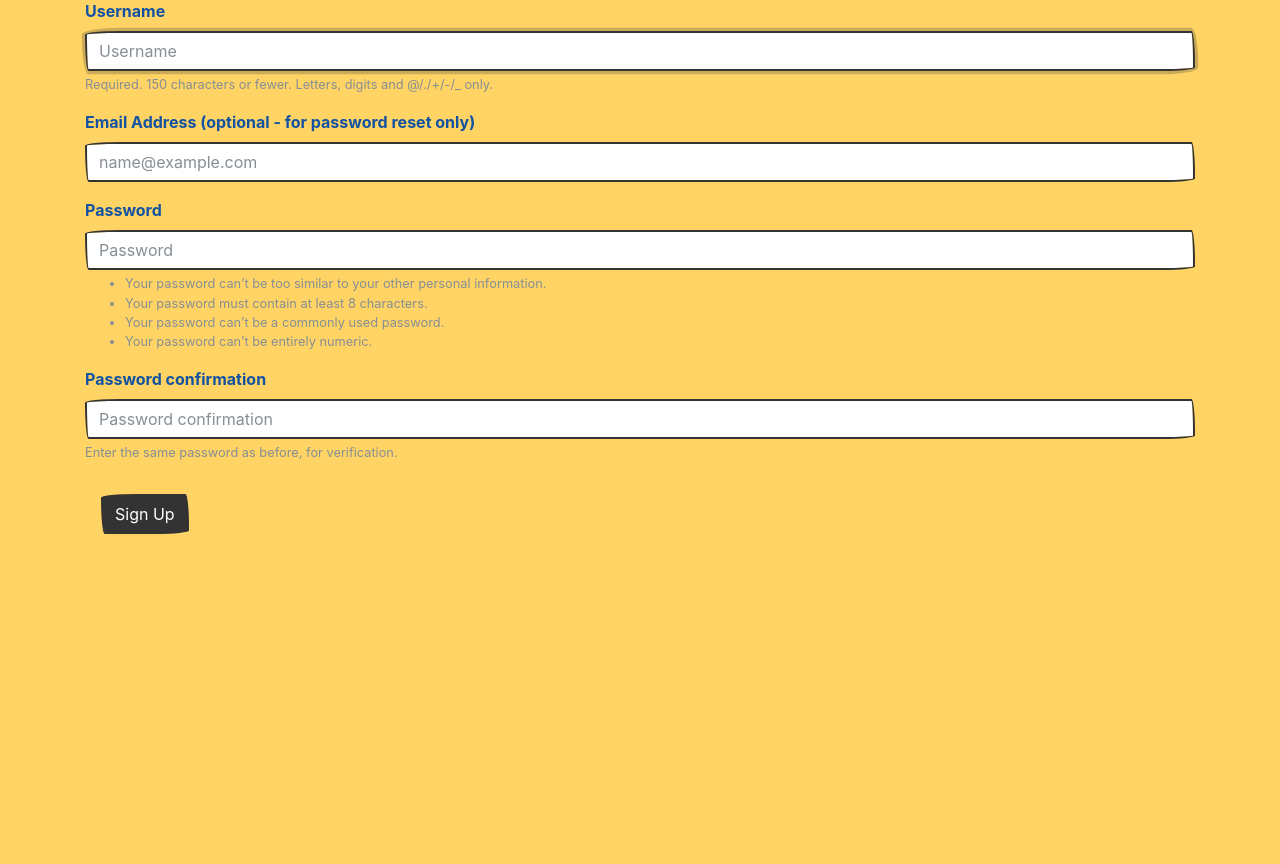
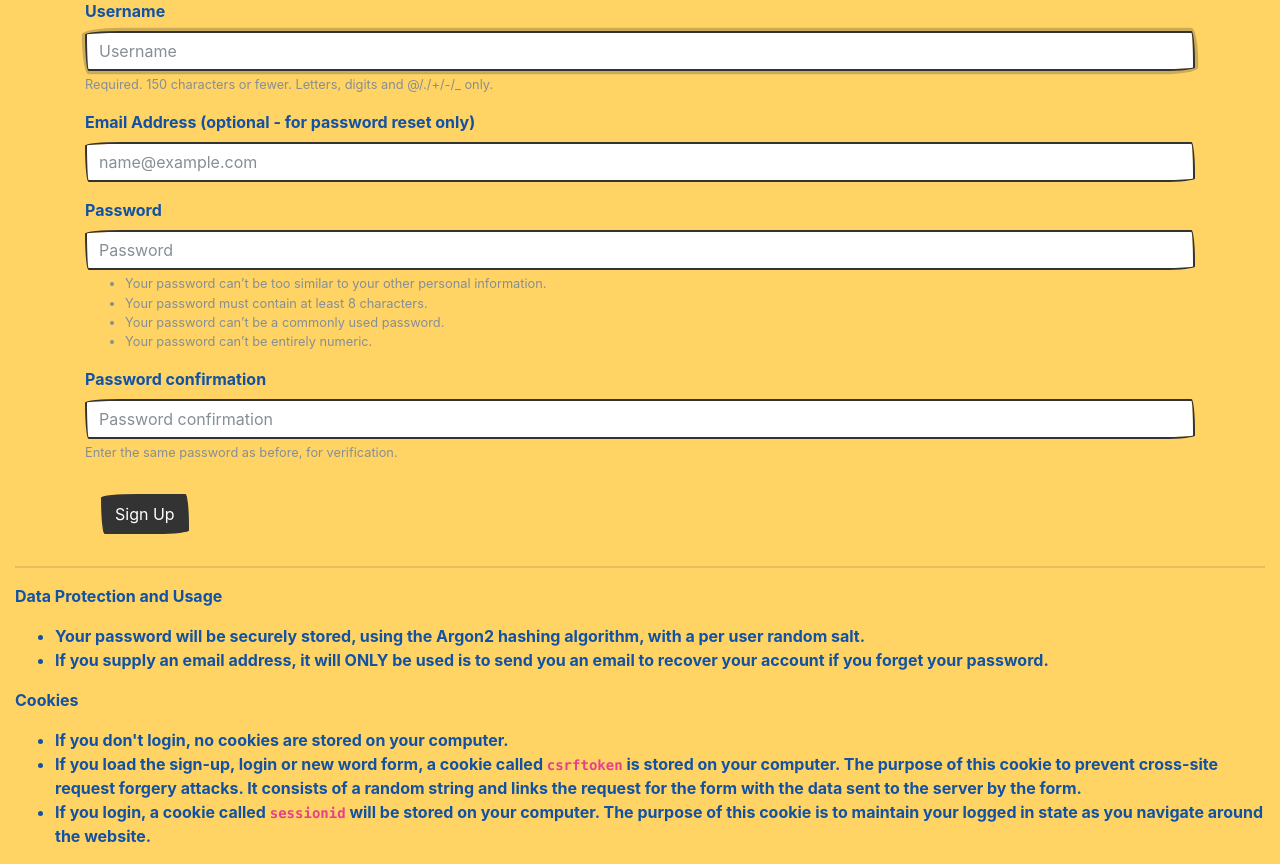
Before and after one commit to SteveWooding/cheddar-gorge, a Django app: page /signup/ in a window 1280 px wide. Shown: the part 220-1084 px from the top of the page. Before the commit the page ends 754 px from the top, so only its background shows below. Run offline with Django 3.2, Linux system fonts and the light colour scheme; some libraries are stand-ins or nearby versions; some web fonts are replaced.

Commit message:
feat: Add details about data usage and cookies to sign-up page

```diff
--- a/cheddargorge/templates/registration/signup.html
+++ b/cheddargorge/templates/registration/signup.html
@@ -10,4 +10,38 @@
     <input type="submit" class="btn btn-primary" value="Sign Up">
   </form>
 </div>
+
+<hr>
+
+<p>Data Protection and Usage</p>
+<ul>
+  <li>
+    Your password will be securely stored, using the
+    <a href="https://en.wikipedia.org/wiki/Argon2">Argon2</a> hashing
+    algorithm, with a per user random salt.
+  </li>
+  <li>
+    If you supply an email address, it will ONLY be used is to send you
+    an email to recover your account if you forget your password.
+  </li>
+</ul>
+
+<p>Cookies</p>
+<ul>
+  <li>
+    If you don't login, no cookies are stored on your computer.
+  </li>
+  <li>
+    If you load the sign-up, login or new word form, a cookie called
+    <code>csrftoken</code> is stored on your computer. The purpose of this
+    cookie to prevent cross-site request forgery attacks. It consists of a
+    random string and links the request for the form with the data sent to the
+    server by the form.
+  </li>
+  <li>
+    If you login, a cookie called <code>sessionid</code> will be stored on your
+    computer. The purpose of this cookie is to maintain your logged in state as
+    you navigate around the website.
+  </li>
+</ul>
 {% endblock content %}
```
